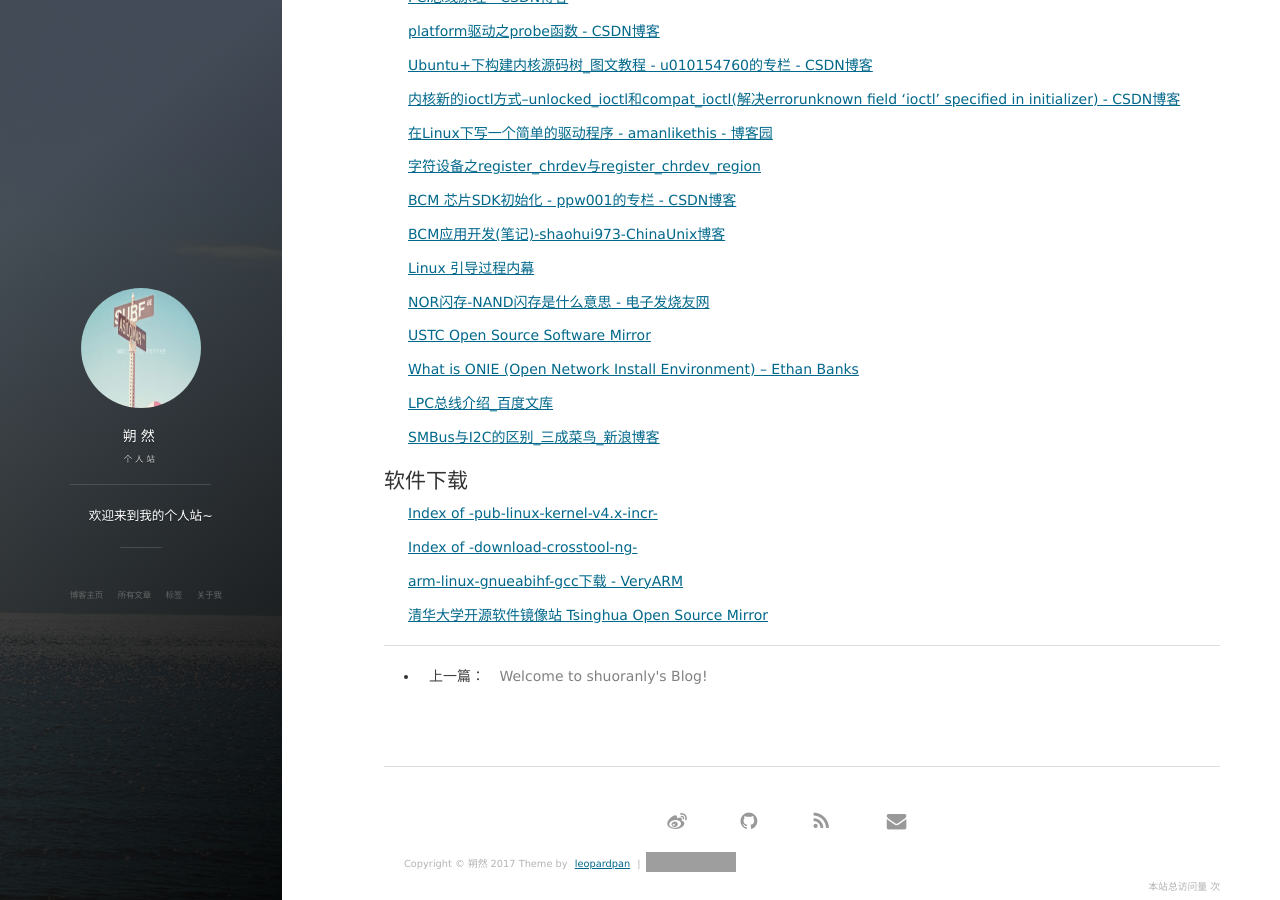
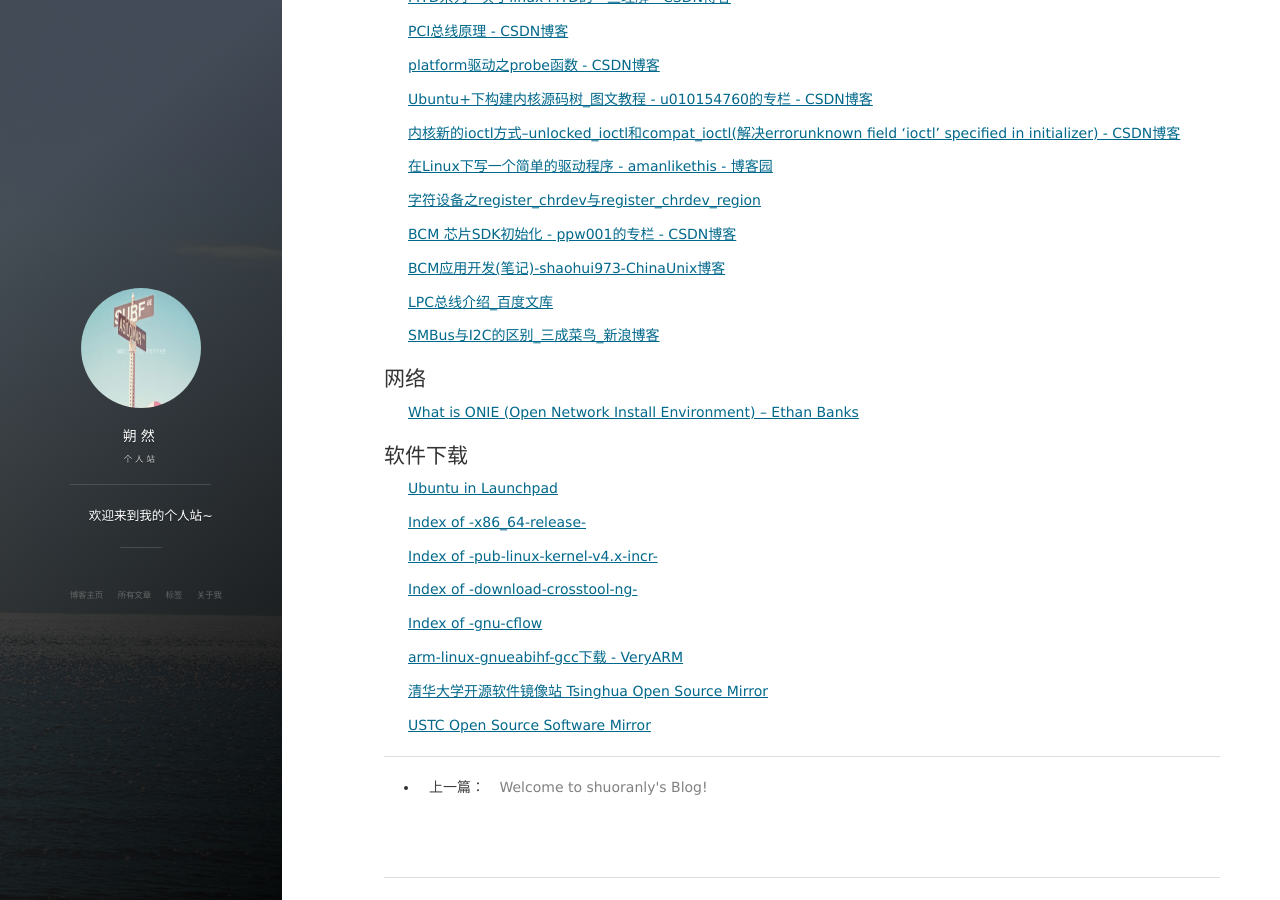
Before and after one commit to shuoranly/shuoranly.github.io, a Jekyll site: the page built from _posts/2017-12-18-web_links.markdown, in a window 1280 px wide and 900 px high, scrolled down 4088 px. Built offline with Jekyll 4.4.1, drawn with Linux system fonts in a browser that asks for light colours; nearby versions of some CDN libraries; comment, search, counter and statistics services are not loaded; grey boxes are pictures that could not be loaded.

Commit message:
Update 2017-12-18-web_links.markdown

```diff
--- a/_posts/2017-12-18-web_links.markdown
+++ b/_posts/2017-12-18-web_links.markdown
@@ -124,138 +126,142 @@ tags: Link
 
 [Bring Up - CSDN博客](http://blog.csdn.net/linweig/article/details/5093851)
 
-[BSP - 我还不懂，所以在学 - CSDN博客]()
+[BSP - 我还不懂，所以在学 - CSDN博客](http://blog.csdn.net/qsj8362234/article/details/6325761)
 
-[Buildroot构建指南——根文件系统(Rootfs) - zhou_chenz的博客 - CSDN博客]()
+[Buildroot构建指南——根文件系统(Rootfs) - zhou_chenz的博客 - CSDN博客](http://blog.csdn.net/zhou_chenz/article/details/52357550)
 
-[Buildroot详解]()
+[Buildroot详解](https://www.crifan.com/files/doc/docbook/buildroot_intro/release/html/buildroot_intro.html)
 
-[Ubuntu下Grub配置详解_Linux教程_Linux公社-Linux系统门户网站]()
+[Ubuntu下Grub配置详解_Linux教程_Linux公社-Linux系统门户网站](http://www.linuxidc.com/Linux/2016-10/135741.htm)
 
-[使用buildroot完全自定义自己的embedded linux系统(nand) - cubieboards的博客 - 与非博客 - 与非网]()
+[使用buildroot完全自定义自己的embedded linux系统(nand) - cubieboards的博客 - 与非博客 - 与非网](http://www.eefocus.com/cubieboards/blog/14-08/305571_a3213.html)
 
-[什么是根文件系统（rootfs=Root Fils System） – 在路上]()
+[什么是根文件系统（rootfs=Root Fils System） – 在路上](https://www.crifan.com/what_is_root_filesystem/)
 
-[关于Ubuntu开机启动菜单grub2（选择内核、删除内核、调整内核启动顺序） - 卢华东 - CSDN博客]()
+[关于Ubuntu开机启动菜单grub2（选择内核、删除内核、调整内核启动顺序） - 卢华东 - CSDN博客](http://blog.csdn.net/lu_embedded/article/details/44353499)
 
-[集成到Buildroot中的Helloword程序 - 资料教程 - 龙芯俱乐部开源社区 - Powered by Discuz!]()
+[集成到Buildroot中的Helloword程序 - 资料教程 - 龙芯俱乐部开源社区 - Powered by Discuz!](http://www.openloongson.org/forum.php?mod=viewthread&tid=85)
 
 <h3>GoAhead</h3>
 
-[CGI详解（原理，配置及访问） - CSDN博客]()
+[CGI详解（原理，配置及访问） - CSDN博客](http://blog.csdn.net/liunian_siyu/article/details/60964966)
 
-[C语言CGI编程入门(一) - CSDN博客]()
+[C语言CGI编程入门(一) - CSDN博客](http://blog.csdn.net/gnefniu/article/details/42432657)
 
-[C语言写CGI 程序简要指南 - Sugar的专栏 - CSDN博客]()
+[C语言写CGI 程序简要指南 - Sugar的专栏 - CSDN博客](http://blog.csdn.net/abclixu123/article/details/47253963)
 
-[C语言写CGI程序 - CSDN博客]()
+[C语言写CGI程序 - CSDN博客](http://blog.csdn.net/wxhlinux/article/details/8541902)
 
-[GoAhead 2.5嵌入式Web服务器移植到ARM9 2440 + Linux中_Linux编程_Linux公社-Linux系统门户网站]()
+[GoAhead 2.5嵌入式Web服务器移植到ARM9 2440 + Linux中_Linux编程_Linux公社-Linux系统门户网站](http://www.linuxidc.com/Linux/2011-09/43267.htm)
 
-[GoAhead webserver源码详解(初学者必备)_百度文库]()
+[GoAhead webserver源码详解(初学者必备)_百度文库](https://wenku.baidu.com/view/8a19b74df242336c1eb95e75.html)
 
-[goahead-3.3.6源码分析 - Ataraxia的专栏 - CSDN博客]()
+[goahead-3.3.6源码分析 - Ataraxia的专栏 - CSDN博客](http://blog.csdn.net/dreamInTheWorld/article/details/78051265?locationNum=8&fps=1)
 
-[goAhead3.4.3源码分析_百度文库]()
+[goAhead3.4.3源码分析_百度文库](https://wenku.baidu.com/view/12974e6c59eef8c75ebfb360.html)
 
-[GoAhead的asp过程与goform过程浅析 - CSDN博客]()
+[GoAhead的asp过程与goform过程浅析 - CSDN博客](http://blog.csdn.net/u014506553/article/details/37742203)
 
-[Linux下goahead3.3.6的移植以及文件上传下载示例 - Ataraxia的专栏 - CSDN博客]()
+[Linux下goahead3.3.6的移植以及文件上传下载示例 - Ataraxia的专栏 - CSDN博客](http://blog.csdn.net/dreamInTheWorld/article/details/75407076?locationNum=6&fps=1)
 
-[CGI编程 - CSDN博客]()
+[CGI编程 - CSDN博客](http://blog.csdn.net/linchaolong/article/details/43953337)
 
-[【智能路由器】goahead服务器快速开发 - CSDN博客]()
+[【智能路由器】goahead服务器快速开发 - CSDN博客](http://blog.csdn.net/u012819339/article/details/52956991?locationNum=3&fps=1)
 
-[嵌入式web server——Goahead移植要点 - qinwanlin - 博客园]()
+[嵌入式web server——Goahead移植要点 - qinwanlin - 博客园](https://www.cnblogs.com/qinwanlin/p/5081951.html)
 
-[移植goahead 到开发板笔记 - CSDN博客]()
+[移植goahead 到开发板笔记 - CSDN博客](http://blog.csdn.net/sdutyl/article/details/17969277)
 
 <h3>MSYS2</h3>
 
-[MSYS2 + MinGW-w64 + Git + gVim 环境配置 - 推酷]()
+[MSYS2 + MinGW-w64 + Git + gVim 环境配置 - 推酷](https://www.tuicool.com/articles/zmeQfu)
 
-[MSYS2开发环境搭建 - 一步一脚印 - CSDN博客]()
+[MSYS2开发环境搭建 - 一步一脚印 - CSDN博客](http://blog.csdn.net/callinglove/article/details/48601775)
 
-[windows搭建gcc开发环境(msys2) - CSDN博客]()
+[windows搭建gcc开发环境(msys2) - CSDN博客](http://blog.csdn.net/qiuzhiqian1990/article/details/56671839)
 
 <h3>QMEU</h3>
 
-[Busybox init进程启动过程分析]()
+[Busybox init进程启动过程分析](http://www.360doc.com/content/12/0507/10/4186481_209212535.shtml)
 
-[fs4412开发板学习笔记(三) - CSDN博客]()
+[fs4412开发板学习笔记(三) - CSDN博客](http://blog.csdn.net/w_816_y/article/details/49455675)
 
-[How to build and run ARM Linux on QEMU from scratch - CoryXie - 博客园]()
+[How to build and run ARM Linux on QEMU from scratch - CoryXie - 博客园](http://www.cnblogs.com/coryxie/archive/2013/09/19/3329462.html)
 
-[QEMU version 2.10.92 User Documentation]()
+[QEMU version 2.10.92 User Documentation](https://qemu.weilnetz.de/doc/qemu-doc.html#Introduction)
 
-[Yocto Toolchain编译busybox - CSDN博客]()
+[Yocto Toolchain编译busybox - CSDN博客](http://blog.csdn.net/readnap/article/details/54691310)
 
-[从零使用qemu模拟器搭建arm运行环境 - CSDN博客]()
+[从零使用qemu模拟器搭建arm运行环境 - CSDN博客](http://blog.csdn.net/linyt/article/details/42504975)
 
-[使用qemu模拟器搭建arm运行环境 - 简书]()
+[使用qemu模拟器搭建arm运行环境 - 简书](http://www.jianshu.com/p/0ca97e5b6c08)
 
-[搭建Embedded Linux kernel环境--在QEMU上运行ARM linux系统 - CSDN博客]()
+[搭建Embedded Linux kernel环境--在QEMU上运行ARM linux系统 - CSDN博客](http://blog.csdn.net/konga/article/details/51169374)
 
-[泰晓科技 - 利用 qemu 模拟嵌入式系统制作全过程]()
+[泰晓科技 - 利用 qemu 模拟嵌入式系统制作全过程](http://www.tinylab.org/using-qemu-simulation-inserts-the-type-system-to-produce-the-whole-process/)
 
-[用cygwin编译qemu源代码 - CSDN博客]()
+[用cygwin编译qemu源代码 - CSDN博客](http://blog.csdn.net/sstower/article/details/5468472)
 
-[用qemu-system-arm搭建arm11环境 - CSDN博客]()
+[用qemu-system-arm搭建arm11环境 - CSDN博客](http://blog.csdn.net/arriod/article/details/8000329)
 
 <h3>驱动相关</h3>
 
-[I2C的一些函数赏析 - CSDN博客]()
+[I2C的一些函数赏析 - CSDN博客](http://blog.csdn.net/leesagacious/article/details/50488949)
 
-[i2c设备驱动实例分析]()
+[i2c设备驱动实例分析](http://www.360doc.com/content/15/0504/09/7775902_467810469.shtml)
 
-[linux4.0 和linux2.6的区别_百度知道]()
+[linux4.0 和linux2.6的区别_百度知道](https://zhidao.baidu.com/question/620981503366479732.html)
 
-[linux下I2C驱动架构全面分析 - CSDN博客]()
+[linux下I2C驱动架构全面分析 - CSDN博客](http://blog.csdn.net/wangpengqi/article/details/17711165)
 
-[Linux设备驱动之Ioctl控制 - LoveFM - 博客园]()
+[Linux设备驱动之Ioctl控制 - LoveFM - 博客园](https://www.cnblogs.com/geneil/archive/2011/12/04/2275372.html)
 
-[Linux设备驱动之——I2C总线 - CSDN博客]()
+[Linux设备驱动之——I2C总线 - CSDN博客](http://blog.csdn.net/jmq_0000/article/details/7473682)
 
-[Linux设备驱动开发详解：基于最新的Linux4.0内核 文字版带书签，好书-CSDN下载]()
+[Linux设备驱动开发详解：基于最新的Linux4.0内核 文字版带书签，好书-CSDN下载](http://download.csdn.net/download/xioafu123/9841896)
 
-[Linux设备驱动模型之platform(平台)总线详解 - 涛少& - 博客园]()
+[Linux设备驱动模型之platform(平台)总线详解 - 涛少& - 博客园](https://www.cnblogs.com/deng-tao/p/6026373.html)
 
-[MTD系列 - 关于linux MTD的一些理解 - CSDN博客]()
+[MTD系列 - 关于linux MTD的一些理解 - CSDN博客](http://blog.csdn.net/lizhiguo0532/article/details/6007636)
 
-[PCI总线原理 - CSDN博客]()
+[PCI总线原理 - CSDN博客](http://blog.csdn.net/skyflying2012/article/details/8622277)
 
-[platform驱动之probe函数 - CSDN博客]()
+[platform驱动之probe函数 - CSDN博客](http://blog.csdn.net/gchww/article/details/7367718)
 
-[Ubuntu+下构建内核源码树_图文教程 - u010154760的专栏 - CSDN博客]()
+[Ubuntu+下构建内核源码树_图文教程 - u010154760的专栏 - CSDN博客](http://blog.csdn.net/u010154760/article/details/45332809)
 
-[内核新的ioctl方式--unlocked_ioctl和compat_ioctl(解决errorunknown field 'ioctl' specified in initializer) - CSDN博客]()
+[内核新的ioctl方式--unlocked_ioctl和compat_ioctl(解决errorunknown field 'ioctl' specified in initializer) - CSDN博客](http://blog.csdn.net/gatieme/article/details/71437163)
 
-[在Linux下写一个简单的驱动程序 - amanlikethis - 博客园]()
+[在Linux下写一个简单的驱动程序 - amanlikethis - 博客园](http://www.cnblogs.com/amanlikethis/p/4914510.html)
 
-[字符设备之register_chrdev与register_chrdev_region]()
+[字符设备之register_chrdev与register_chrdev_region](http://www.mamicode.com/info-detail-1275108.html)
 
-[BCM 芯片SDK初始化 - ppw001的专栏 - CSDN博客]()
+[BCM 芯片SDK初始化 - ppw001的专栏 - CSDN博客](http://blog.csdn.net/ppw001/article/details/52215713)
 
-[BCM应用开发(笔记)-shaohui973-ChinaUnix博客]()
+[BCM应用开发(笔记)-shaohui973-ChinaUnix博客](http://blog.chinaunix.net/uid-23782786-id-3839602.html)
 
-[Linux 引导过程内幕]()
+[LPC总线介绍_百度文库](https://wenku.baidu.com/view/22dc31ed844769eae009edf5.html)
 
-[NOR闪存-NAND闪存是什么意思 - 电子发烧友网]()
+[SMBus与I2C的区别_三成菜鸟_新浪博客](http://blog.sina.com.cn/s/blog_697e8abb0100m5mf.html)
 
-[USTC Open Source Software Mirror]()
+## 网络
 
-[What is ONIE (Open Network Install Environment) – Ethan Banks]()
-
-[LPC总线介绍_百度文库]()
-
-[SMBus与I2C的区别_三成菜鸟_新浪博客]()
+[What is ONIE (Open Network Install Environment) – Ethan Banks](http://ethancbanks.com/2014/07/17/what-is-onie-open-network-install-environment/)
 
 ## 软件下载
 
-[Index of -pub-linux-kernel-v4.x-incr-]()
+[Ubuntu in Launchpad](https://launchpad.net/ubuntu)
 
-[Index of -download-crosstool-ng-]()
+[Index of -x86_64-release-](http://cygwin.mirror.constant.com/x86_64/release/)
+
+[Index of -pub-linux-kernel-v4.x-incr-](https://www.kernel.org/pub/linux/kernel/v4.x/incr/)
+
+[Index of -download-crosstool-ng-](http://crosstool-ng.org/download/crosstool-ng/)
+
+[Index of -gnu-cflow](http://ftp.gnu.org/gnu/cflow/)
 
 [arm-linux-gnueabihf-gcc下载 - VeryARM]()
 
 [清华大学开源软件镜像站 Tsinghua Open Source Mirror]()
+
+[USTC Open Source Software Mirror](http://mirrors.ustc.edu.cn/)
```
Also changed, not shown: other parts of _posts/2017-12-18-web_links.markdown (+24 -22 lines).
